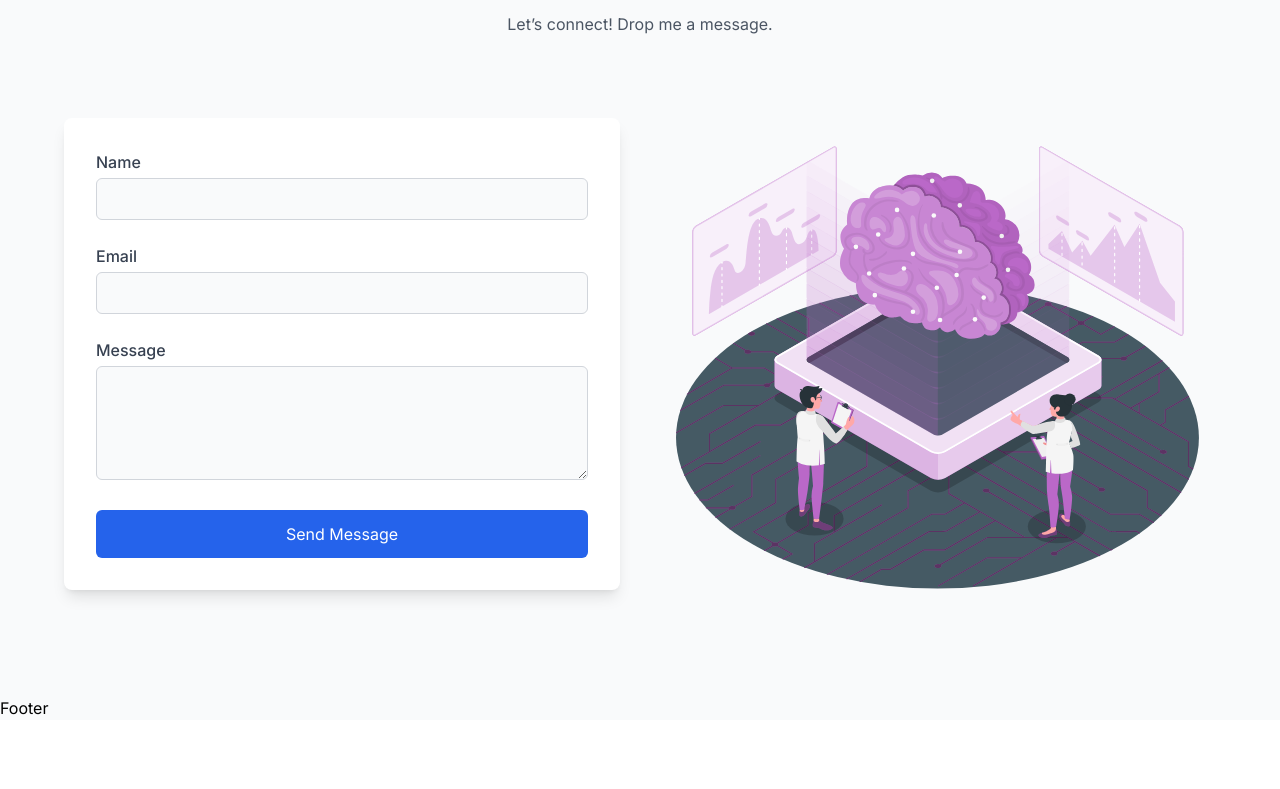
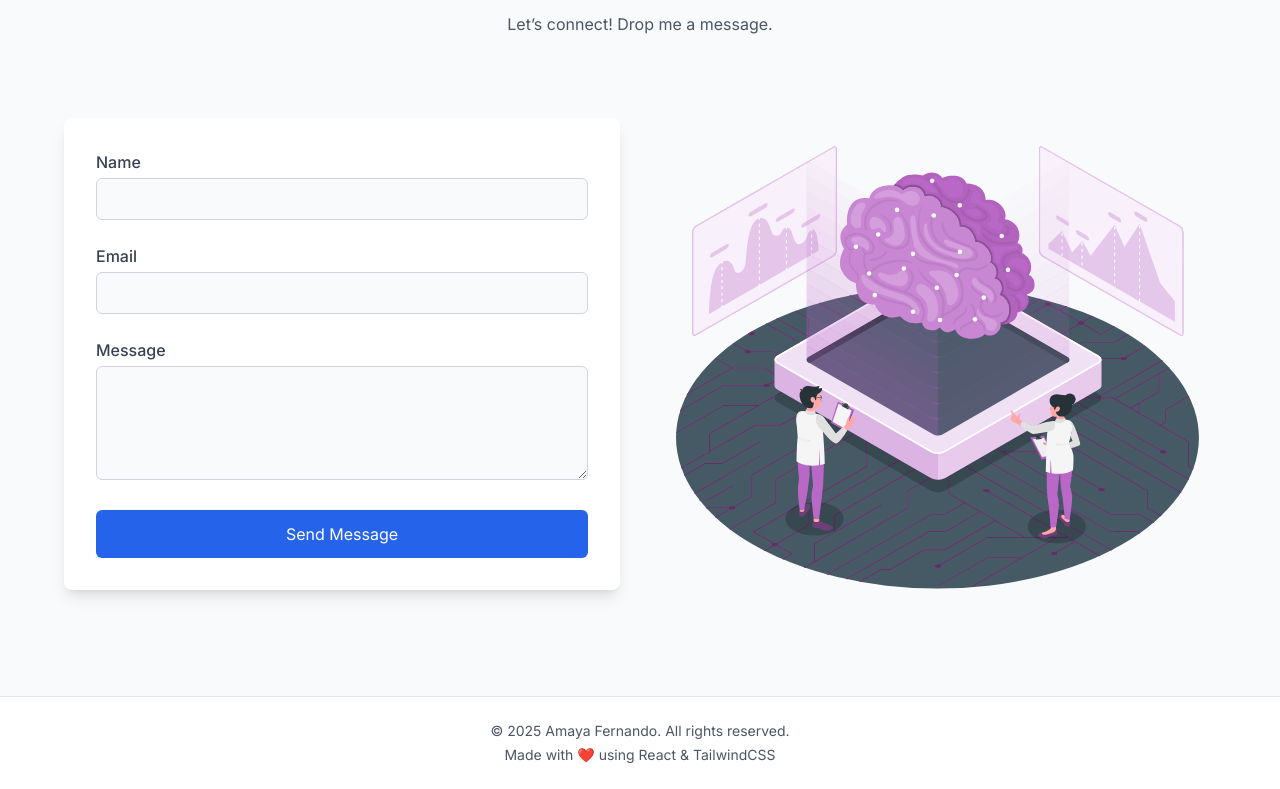
Before and after one commit to amaya2509/wif-portfolio-template, a React (Vite) app: page / in a window 1280 px wide. Shown: the part 2404-3193 px from the top of the page. Before the commit the page ends 3124 px from the top, so only its background shows below. Built offline with nearby package versions, Linux system fonts and the light colour scheme.

Commit message:
feat: update Footer

```diff
--- a/src/components/Footer.tsx
+++ b/src/components/Footer.tsx
@@ -1,9 +1,16 @@
-import React from 'react'
-
 const Footer = () => {
   return (
-    <div>Footer</div>
-  )
-}
+    <footer className="bg-white dark:bg-gray-900 py-6 border-t border-gray-200 dark:border-gray-700">
+      <div className="container mx-auto px-6 lg:px-16 text-center">
+        <p className="text-sm text-gray-600 dark:text-gray-400">
+          © {new Date().getFullYear()} Amaya Fernando. All rights reserved.
+        </p>
+        <p className="text-sm text-gray-600 dark:text-gray-400 mt-1">
+          Made with ❤️ using React & TailwindCSS
+        </p>
+      </div>
+    </footer>
+  );
+};
 
-export default Footer
+export default Footer;
```
